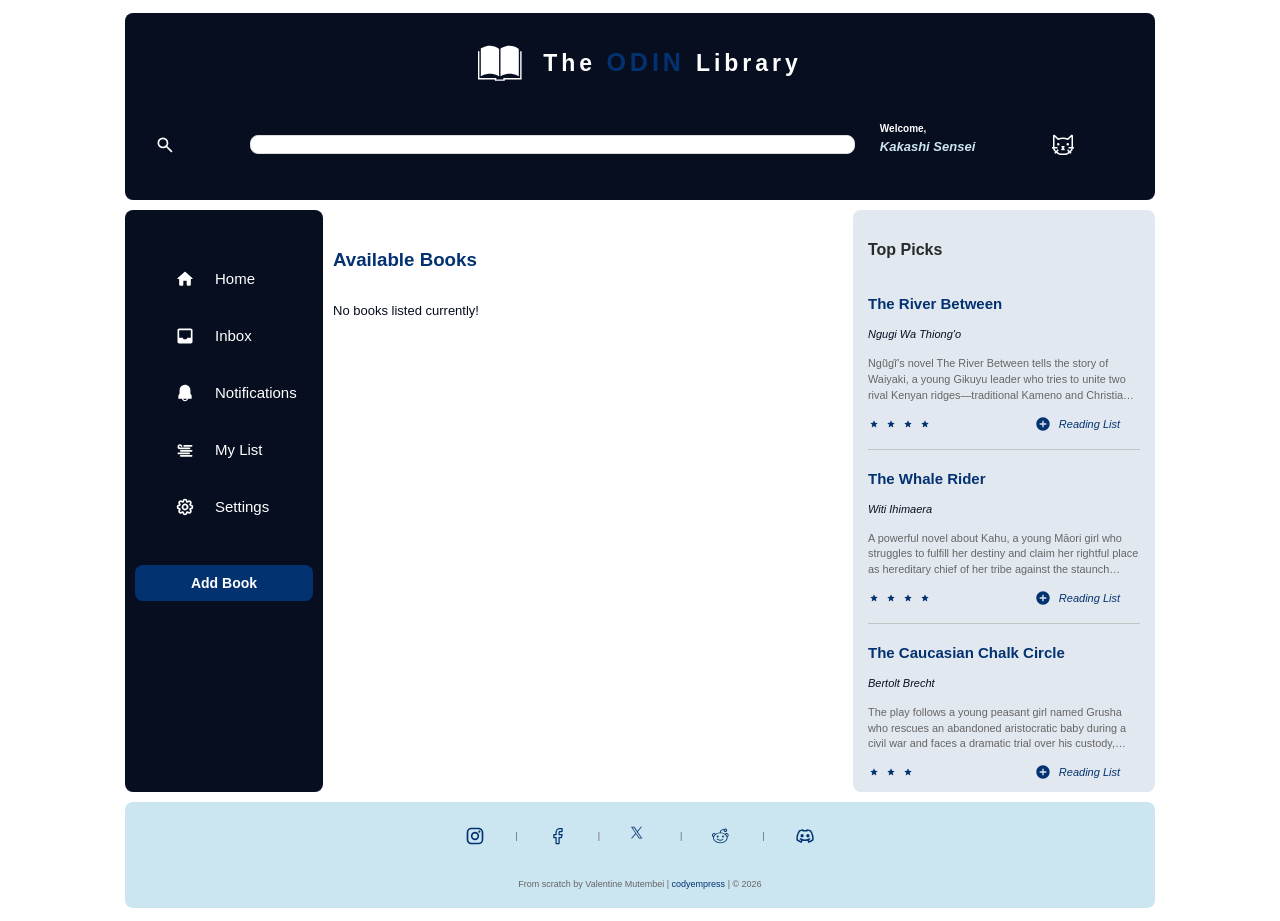
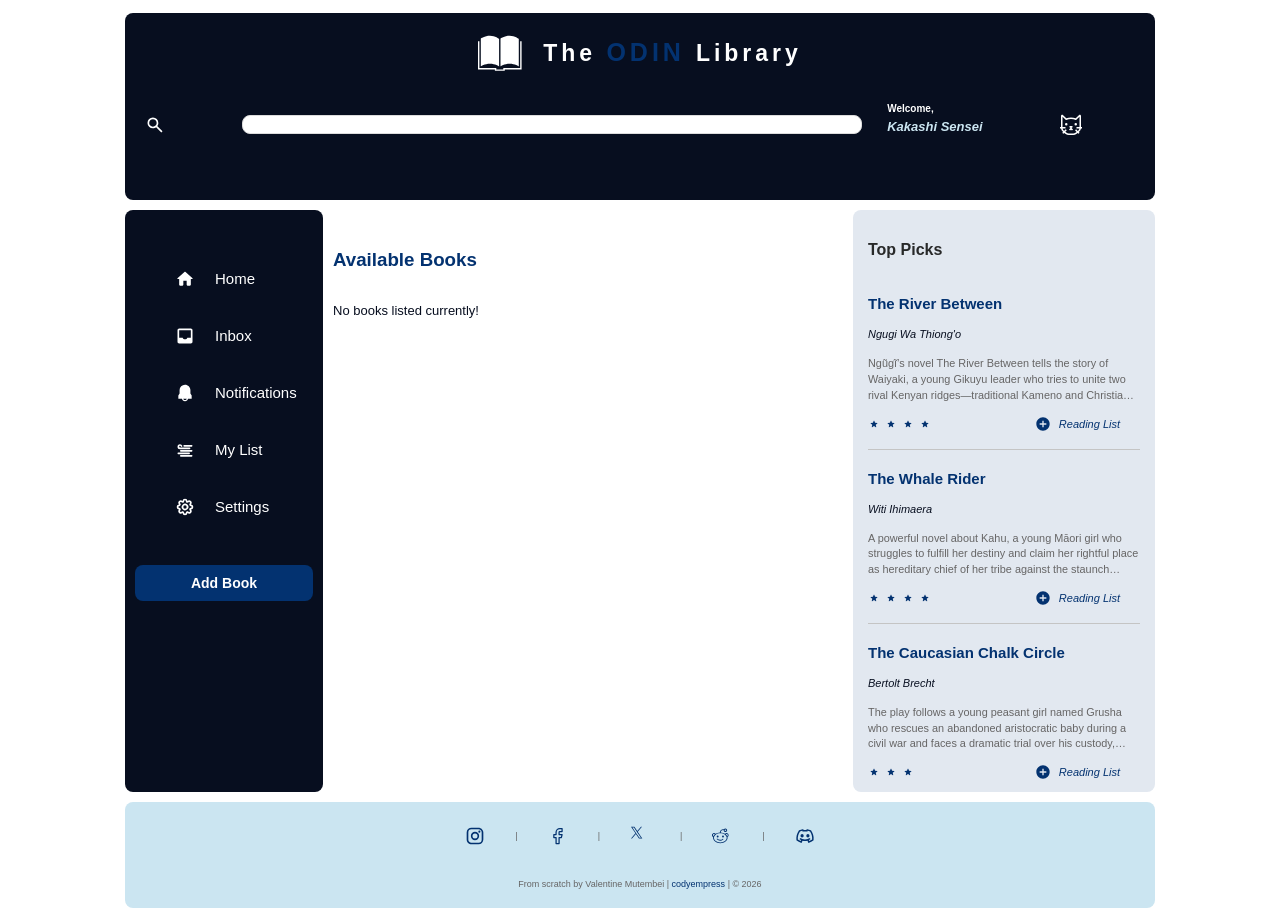
Before and after one commit to codingwithval/odin-library, a plain HTML site: page index.html in a window 1280 px wide. Drawn offline with Linux system fonts and the light colour scheme.

Commit message:
resized header

```diff
--- a/styles.css
+++ b/styles.css
@@ -21,8 +21,8 @@ body{
     flex-direction: column;
     background-color: #070e1f;
     margin: 5px;
-    padding: 20px;
-    gap: 20px;
+    padding: 10px;
+    gap: 10px;
 
 }
 .header-h1{
```
